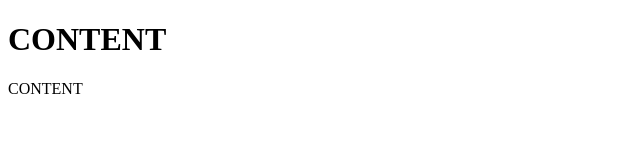
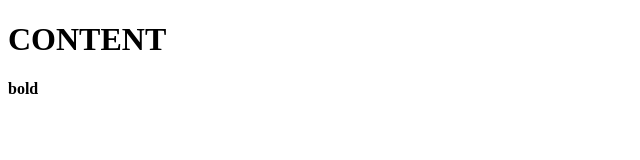
Before and after one commit to Kestutisjulius/002_demo, a website: page index.html in a window 1280 px wide. Shown: the full height of the page, 0-640 px from the left. Drawn offline with Linux system fonts and the light colour scheme.

Commit message:
Update index.html
bold

```diff
--- a/index.html
+++ b/index.html
@@ -8,6 +8,6 @@
   </head>
   <body>
     <h1>CONTENT</h1>
-    CONTENT
+    <b>bold</b>
   </body>
 </html>
```
